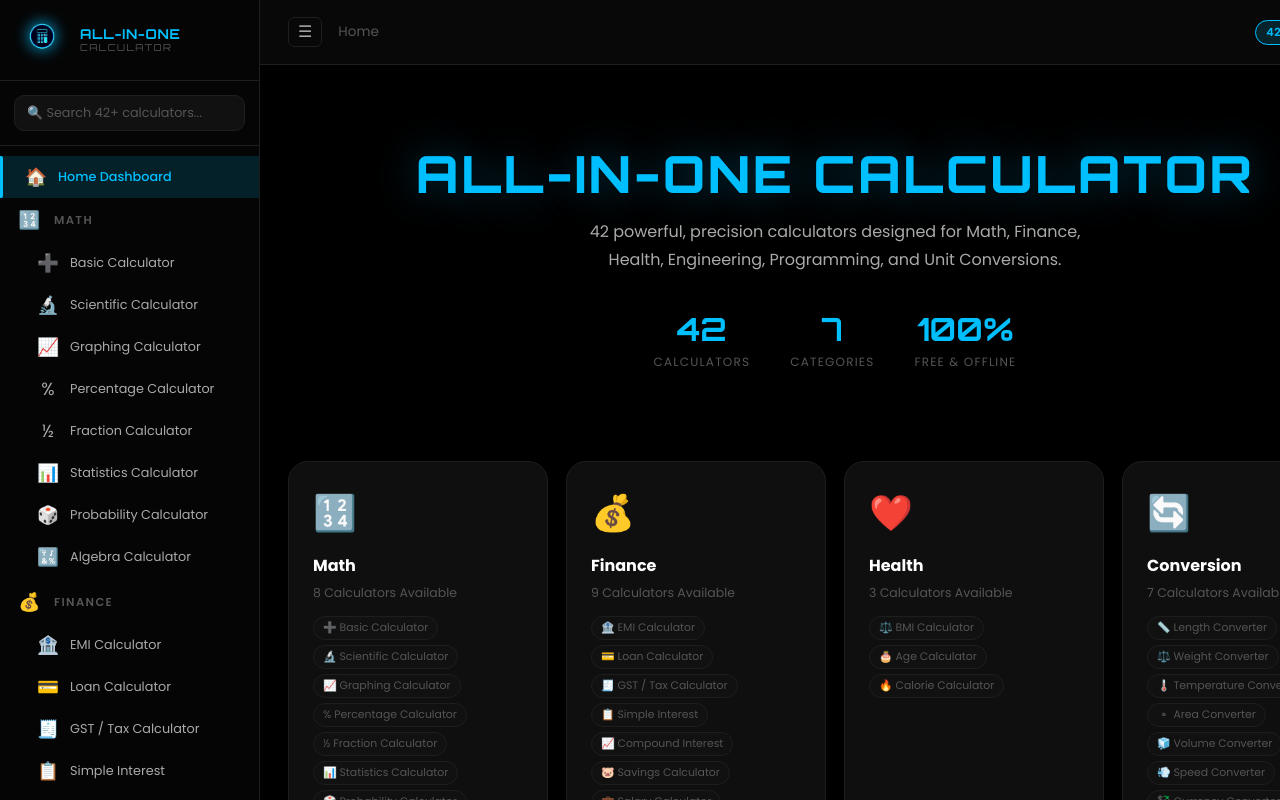
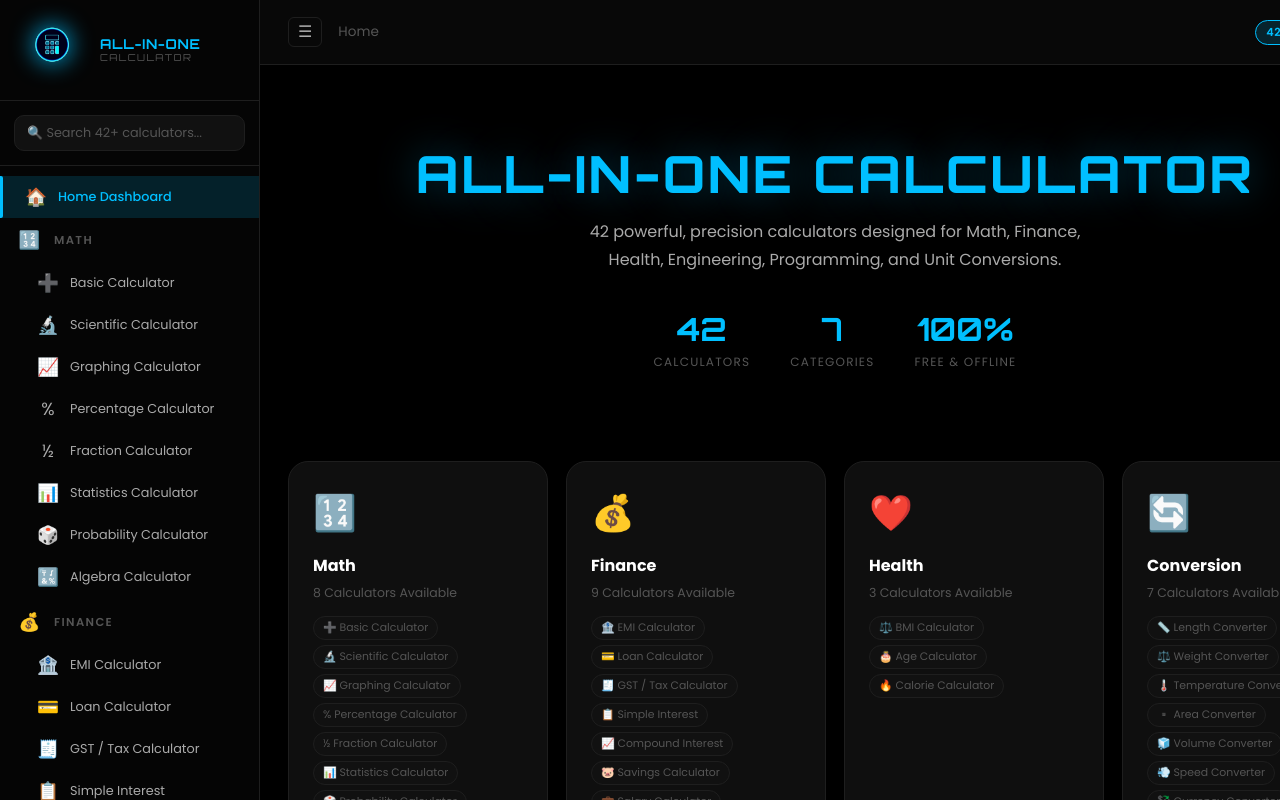
Before and after one commit to GoldaPraisy/All-In-One-Calculator, a React (Vite) app: page / in a window 1280 px wide. Shown: the top 800 px of the page. Built offline with nearby package versions, Linux system fonts and the light colour scheme.

Commit message:
Fix favicon compatibility and enlarge sidebar logo icon to 72px

```diff
--- a/index.html
+++ b/index.html
@@ -2,10 +2,9 @@
 <html lang="en">
   <head>
     <meta charset="UTF-8" />
-    <link rel="icon" type="image/png" sizes="512x512" href="/calc-icon.png" />
-    <link rel="icon" type="image/png" sizes="192x192" href="/calc-icon.png" />
-    <link rel="icon" type="image/png" sizes="32x32" href="/calc-icon.png" />
-    <link rel="apple-touch-icon" sizes="180x180" href="/calc-icon.png" />
+    <link rel="shortcut icon" href="/calc-icon.png" />
+    <link rel="icon" type="image/png" href="/calc-icon.png" />
+    <link rel="apple-touch-icon" href="/calc-icon.png" />
     <meta property="og:image" content="/calc-icon.png" />
     <meta name="viewport" content="width=device-width, initial-scale=1.0" />
     <meta name="description" content="All-in-One Calculator — 42+ calculators covering Math, Finance, Health, Engineering, Programming, Conversion, Date & Time. Free, fast, and beautifully designed." />
--- a/src/components/Sidebar.tsx
+++ b/src/components/Sidebar.tsx
@@ -33,11 +33,11 @@ export default function Sidebar({
             alt="All-in-One Calculator"
             className="sidebar-logo-icon"
             style={{
-              width: 52,
-              height: 52,
+              width: 72,
+              height: 72,
               objectFit: 'contain',
               flexShrink: 0,
-              filter: 'drop-shadow(0 0 8px #00bfff)',
+              filter: 'drop-shadow(0 0 12px #00bfff)',
             }}
           />
           {!collapsed && (
```
